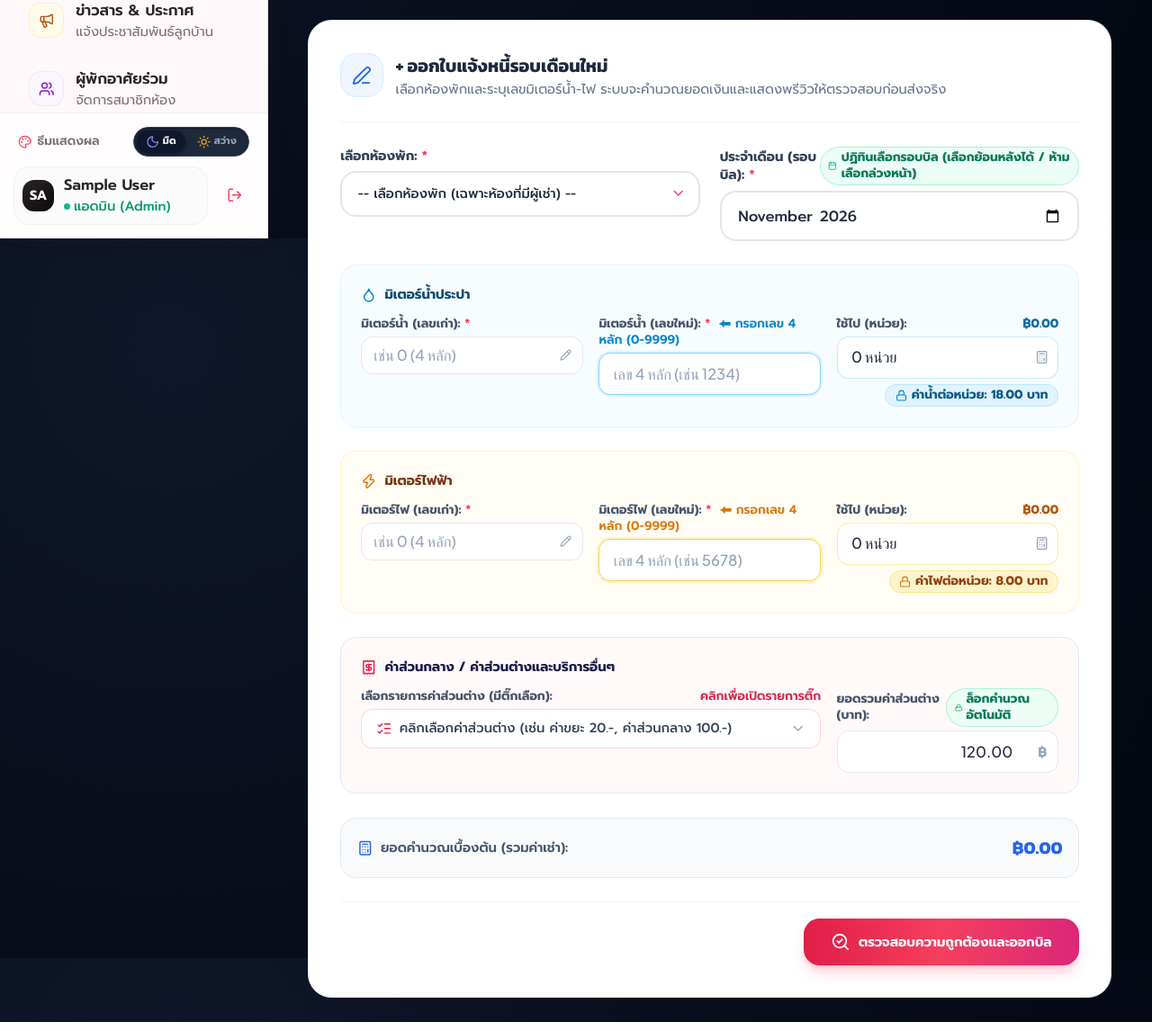
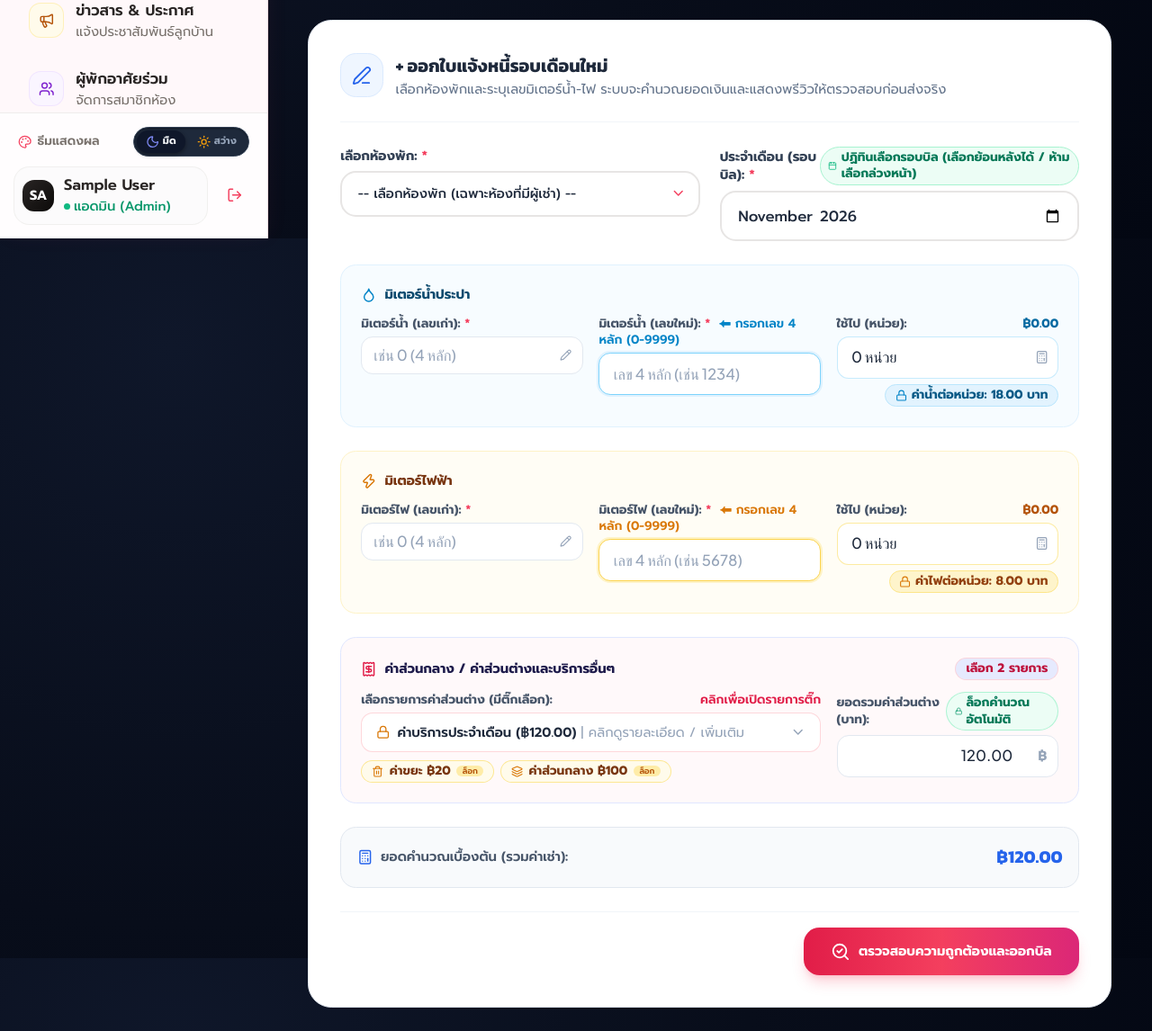
Before and after one commit to Aompat28/jasmin, a PHP site: page /manage_invoice.php?tab=create in a window 1280 px wide. Shown: the part 535-1681 px from the top of the page at 90% size. Run offline with PHP 8.4, Linux system fonts and the light colour scheme; the visitor is signed in with stand-in values (Sample User, id 1); data that the repository does not hold is empty; some libraries are stand-ins or nearby versions.

Commit message:
Fix JavaScript syntax error (extra closing brace) that broke all click events on manage_invoice.php

```diff
--- a/manage_invoice.php
+++ b/manage_invoice.php
@@ -1026,7 +1026,7 @@ if ($step === 2) {
                           data-internet-plan="<?php echo htmlspecialchars($r['internetPlan'] ?? 'None'); ?>"
                           data-internet-fee="<?php echo (float)($r['internetFee'] ?? 0); ?>"
                           data-vehicle-type="<?php echo htmlspecialchars($r['vehicleType'] ?? 'Car'); ?>">
-                    ห้อง <?php echo $r['roomNumber']; ?> (<?php echo htmlspecialchars($r['fullName']); ?>) - รอบบิล: <?php echo $r['expectedThai']; ?>
+                    ห้อง <?php echo $r['roomNumber']; ?> (<?php echo htmlspecialchars($r['fullName']); ?>) - ค่าเช่า ฿<?php echo number_format($r['rentPrice'], 2); ?>
                   </option>
                 <?php endforeach; ?>
                 </select>
@@ -2142,7 +2142,6 @@ if ($step === 2) {
           `;
         }
       }
-      }
 
       // Show modal
       const modal = document.getElementById('invoiceDetailModal');
```
